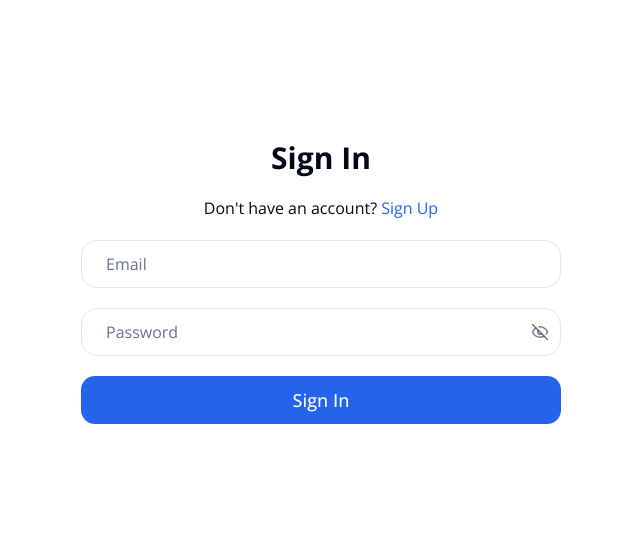
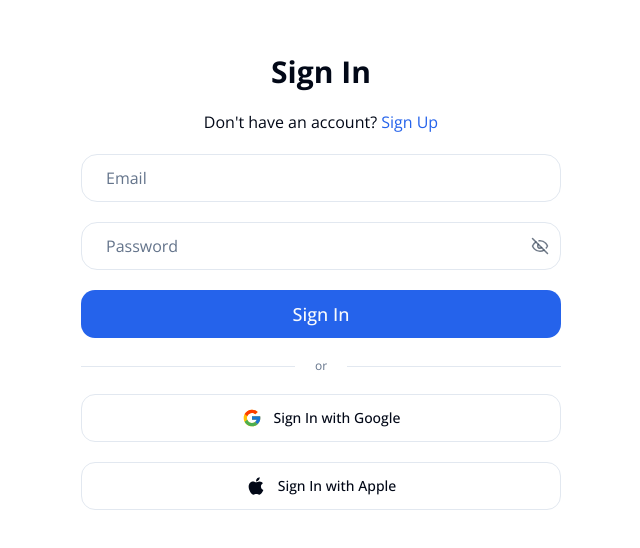
Before and after one commit to Lawrenceku/EventEase, a Next.js app: page /auth/login in a window 1280 px wide. Shown: the part 118-666 px from the top of the page, without its empty margins (319-959 px from the left). Built offline with nearby package versions, Linux system fonts and the light colour scheme.

Commit message:
login page and navbar(demo)4.0

```diff
--- a/src/pages/auth/login/index.tsx
+++ b/src/pages/auth/login/index.tsx
@@ -10,7 +10,8 @@ import FormInput from "@/components/form-input";
 import { toast } from "sonner";
 import { Loader2 } from "lucide-react";
 import { useState } from "react";
-
+import { FcGoogle } from "react-icons/fc";
+import { FaApple } from "react-icons/fa";
 const openSans = Open_Sans({ subsets: ["latin"] });
 
 const signInSchema = z.object({
@@ -80,6 +81,32 @@ export default function SignIn() {
             </Button>
           </form>
         </Form>
+        <div className="relative">
+          <div className="absolute inset-0 flex items-center">
+            <span className="w-full border-t" />
+          </div>
+          <div className="relative flex justify-center text-xs">
+            <span className="bg-background px-5 text-muted-foreground">or</span>
+          </div>
+        </div>
+        <Button
+          variant="outline"
+          type="button"
+          disabled={loading}
+          className="h-12 w-full gap-3"
+        >
+          <FcGoogle className="h-5 w-5" />
+          Sign In with Google
+        </Button>
+        <Button
+          variant="outline"
+          type="button"
+          disabled={loading}
+          className="h-12 w-full gap-3"
+        >
+          <FaApple className="h-5 w-5" />
+          Sign In with Apple
+        </Button>
       </div>
     </div>
   );
```
